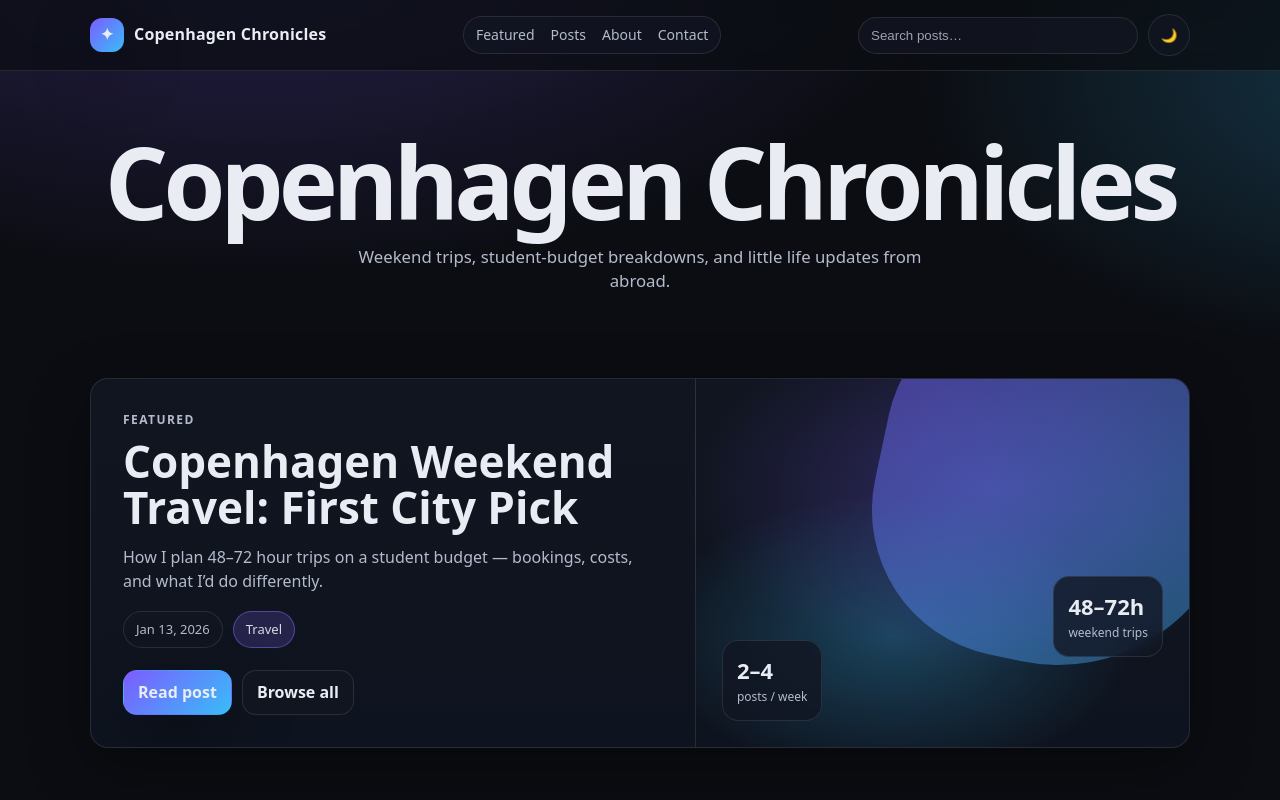
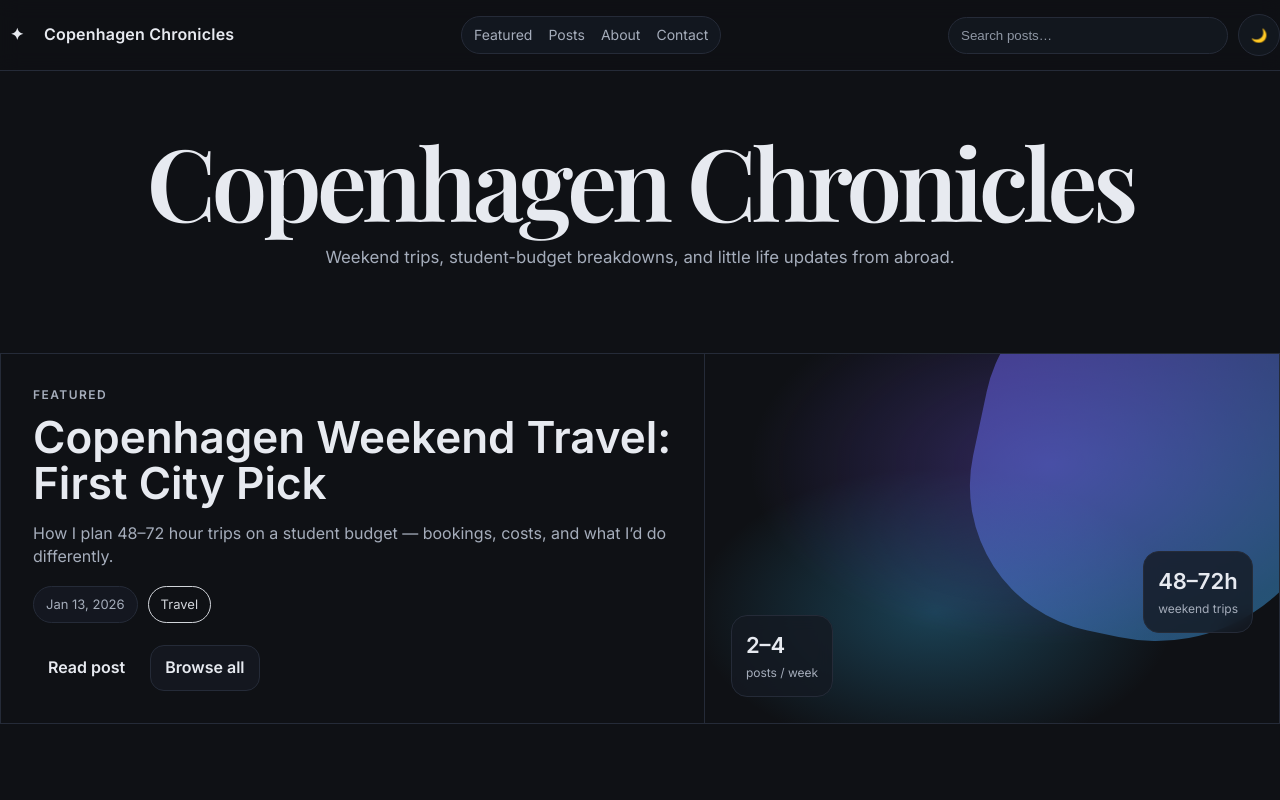
Before and after one commit to jacinta-obi/StudyAbroadBlog, a React (Vite) app: page / in a window 1280 px wide. Shown: the top 800 px of the page. Built offline with nearby package versions, Linux system fonts and the light colour scheme.

Commit message:
more like blog page

```diff
--- a/index.html
+++ b/index.html
@@ -3,6 +3,12 @@
   <head>
     <meta charset="UTF-8" />
     <link rel="icon" type="image/svg+xml" href="/vite.svg" />
+    <link rel="preconnect" href="https://fonts.googleapis.com" />
+    <link rel="preconnect" href="https://fonts.gstatic.com" crossorigin />
+    <link
+      href="https://fonts.googleapis.com/css2?family=Inter:wght@400;500;600&family=Playfair+Display:wght@500;600;700&display=swap"
+      rel="stylesheet"
+    />
     <meta name="viewport" content="width=device-width, initial-scale=1.0" />
     <title>Copenhagen Chronicles</title>
   </head>
--- a/src/styles.css
+++ b/src/styles.css
@@ -1,38 +1,35 @@
-:root{
-  --bg: #0b0d12;
-  --panel: #121622;
-  --panel-2:#0f1420;
-  --text:#e9ecf3;
-  --muted:#b4bbcc;
-  --border: rgba(255,255,255,0.10);
-  --shadow: 0 20px 60px rgba(0,0,0,0.35);
-  --brand: #7c5cff;
-  --brand-2:#38bdf8;
-
-  --radius: 18px;
-  --container: 1100px;
+:root {
+  --font-body: Inter, system-ui, -apple-system, Segoe UI, Roboto, Arial, sans-serif;
+  --font-display: "Playfair Display", Georgia, "Times New Roman", serif;
 }
 
-[data-theme="light"]{
-  --bg:#f6f7fb;
-  --panel:#ffffff;
-  --panel-2:#f2f4fb;
-  --text:#0b0d12;
-  --muted:#515b6f;
-  --border: rgba(10,12,18,0.12);
-  --shadow: 0 18px 50px rgba(10,12,18,0.10);
-  --brand:#5b4bff;
-  --brand-2:#06b6d4;
+body {
+  background: var(--bg);
+  color: var(--text);
+}
+
+:root {
+  --bg: #f6f3ee;      /* page background */
+  --panel: #ffffff;   /* cards */
+  --text: #171717;    /* main text */
+  --muted: #5f6368;   /* muted text */
+  --border: #e6e1d9;  /* borders */
+}
+
+html[data-theme="dark"] {
+  --bg: #0f1115;
+  --panel: #151922;
+  --text: #e7eaf0;
+  --muted: #a5adbb;
+  --border: #252b38;
 }
 
 *{ box-sizing:border-box; }
 html,body{ height:100%; }
 body{
   margin:0;
-  font-family: ui-sans-serif, system-ui, -apple-system, Segoe UI, Roboto, Helvetica, Arial, "Apple Color Emoji","Segoe UI Emoji";
-  background: radial-gradient(1200px 600px at 20% -10%, rgba(124,92,255,0.25), transparent 60%),
-              radial-gradient(900px 500px at 110% 10%, rgba(56,189,248,0.22), transparent 55%),
-              var(--bg);
+  font-family: var(--font-body);
+  background: var(--bg);
   color:var(--text);
   line-height:1.45;
 }
@@ -130,6 +127,8 @@ a{ color:inherit; text-decoration:none; }
 
 .masthead-title {
   margin: 0;
+  font-family: var(--font-display);
+  font-weight: 600;
   font-size: clamp(3.25rem, 9vw, 6.25rem);
   line-height: 0.92;
   letter-spacing: -0.05em;
@@ -267,9 +266,9 @@ a{ color:inherit; text-decoration:none; }
   gap:14px;
 }
 .card{
-  border:1px solid var(--border);
+    background: var(--panel);
+  border: 1px solid var(--border);
   border-radius: var(--radius);
-  background: color-mix(in srgb, var(--panel) 90%, transparent);
   box-shadow: 0 10px 26px rgba(0,0,0,0.18);
 }
 .post-card{
```
